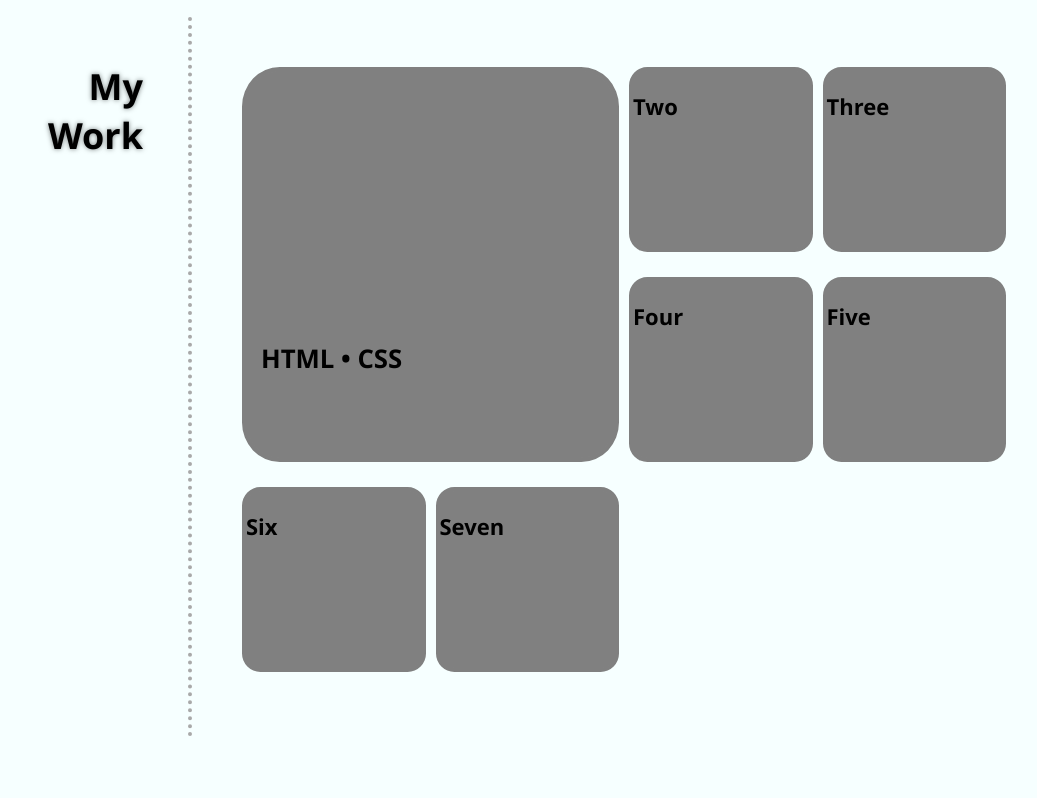
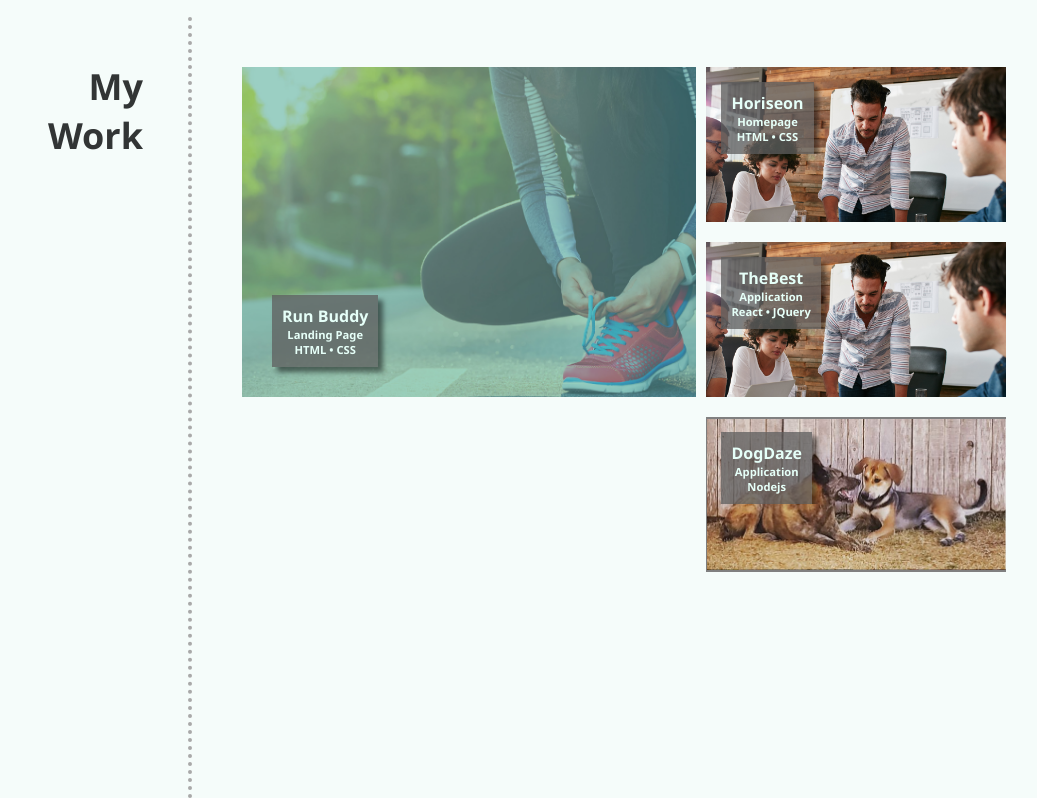
Before and after one commit to jessicajernigan/week2-challenge_professional-portfolio, a plain HTML site: page index.html in a window 1280 px wide. Shown: the part 741-1539 px from the top of the page, without its empty margins (124-1161 px from the left). Drawn offline with Linux system fonts and the light colour scheme.

Commit message:
projects positioning

```diff
--- a/assets/style.css
+++ b/assets/style.css
@@ -5,22 +5,26 @@
 }
 
 :root {
-  --light-text: wheat;
+  --light-text: rgb(230, 255, 248);
   --shadow: rgba(94, 94, 94, 0.75);
 
 }
 
 body {
   font-family: 'Segoe UI', Tahoma, Geneva, Verdana, sans-serif;
-  background-color: rgb(246, 255, 255);
+  background-color: rgb(245, 252, 250);
 }
 
 section {
   padding: 10px 0;
 }
 
-h1, h2 {
+h1 {
   text-shadow: 0 0 5px rgba(0, 0, 0, 0.5);
+}
+
+h2 {
+  color: rgb(50, 53, 53);
 }
 
 header {
@@ -31,7 +35,7 @@ header {
   position: -webkit-sticky;
   position: sticky;
   top: 0;
-  background-color: rgba(27, 67, 89, 0.75);
+  background-color: rgba(27, 89, 52, 0.75);
   z-index: 100;
   box-shadow: 5px 5px 5px rgba(0, 0, 0, 0.5);
 }
@@ -44,7 +48,7 @@ header h1 {
   color:var(--light-text);
 }
 
-header a {
+header a, h3, h4 {
   text-decoration: none;
   color:var(--light-text);
 }
@@ -107,36 +111,29 @@ header nav ul li a:hover {
   padding: 20px 0 100px 0;
 }
 
-/* Begin 'project tile' styles */
+/* Begin 'My Work' styles */
 .projects-grid-container {
   max-width: 940px;
   margin: 0 auto;
   display: grid;
-  grid-template-columns: repeat(4, 1fr);
-  grid-template-rows: repeat(3, 200px);
+  grid-template-columns: repeat(5, 1fr);
+  grid-template-rows: repeat(4, 1fr);
   grid-gap: 10px;
 }
 
 .projects-grid-item {
-  width: 1fr;
-  height: 1fr;
-  padding: 1em;
   background-color: gray;
-  border: solid black;
-  border-radius: 10%;
   border: 4px solid gray;
   font-size: 22px;
   font-weight: bold;
   margin-bottom: 15px;
   background-size: cover;
   background-position: center;
-  padding: 20px 0;
   display: flex;
   flex-direction: column;
 }
 
-.project-img {
-  width: 100%;
+.project-content {
   min-height: 300px;
   display: flex;
   padding: 15px;
@@ -145,18 +142,84 @@ header nav ul li a:hover {
   overflow: hidden;
 }
 
+.project-content-small {
+  display: flex;
+  align-items: flex-end;
+  position: relative;
+  overflow: hidden;
+}
+
+.project-card {
+  background: gray;
+  padding: 15px;
+  margin-bottom: 10px;
+  position: relative;
+  z-index: 10;
+}
+
+.project-card a {
+  text-decoration: none;
+}
+
+.card-text {
+  background-color: var(--shadow);
+  text-align: center;
+  padding: 10px;
+  box-shadow: 5px 5px 5px rgba(0, 0, 0, 0.5);
+}
+
+.card-text h3 {
+  font-size: 1rem;
+}
+
+.card-text h4 {
+  font-size: .7rem;
+}
+
 .project1 {
   grid-column-start: 1;
-  grid-column-end: 3;
+  grid-column-end: 4;
   grid-row-start: 1;
   grid-row-end: 3;
+  background-image: url("./images/hero-bg (1).jpg");
+  background-size: 200%;
+  background-position: 75% 50%;
+  background-repeat: no-repeat;
+  text-decoration: none;
 }
 
-.project-img-1 {
-  background-image: url("../images/hero-bg (1).jpg");
-  background-size: cover;
+.project2 {
+  grid-column-start: 4;
+  grid-column-end: 6;
+  grid-row-start: -5;
+  grid-row-end:-5;
+  background-image: url("./images/horiseon.png");
+  background-size: 100%;
+  background-position: 75% 50%;
+  background-repeat: no-repeat;
 }
 
+.project3 {
+  grid-column-start: 4;
+  grid-column-end: 6;
+  grid-row-start: -4;
+  grid-row-end:-3;
+  background-image: url("./images/horiseon.png");
+  background-size: 100%;
+  background-position: 75% 50%;
+  background-repeat: no-repeat;
+}
+
+.project4 {
+  grid-column-start: 4;
+  grid-column-end: 6;
+  grid-row-start: -3;
+  grid-row-end:-2;
+  background-image: url("./images/dogs.png");
+  background-size: 100%;
+  background-position: 75% 50%;
+  background-repeat: no-repeat;
+}
 
 .flex-container {
   display: flex;
@@ -169,7 +232,7 @@ header nav ul li a:hover {
   width: 20%;
   padding: 25px;
   text-align: right;
-  border-right: 5px solid darkgray;
+  border-right: 4px dotted darkgray;
 }
 
 .section-heading h2 {
@@ -180,16 +243,8 @@ header nav ul li a:hover {
 .section-content {
   padding: 50px;
   width: 80%;
-  align-content: center;
 }
 
-.side-border {
-  border-right: 4px dotted darkgray;
-}
-
-/* .flex-row {
-  display: block;
-} */
 
 .contact {
   margin: 50px auto;
@@ -207,14 +262,8 @@ header nav ul li a:hover {
   margin: 10px;
 }
 
-.contact-item a {
-  text-decoration: none;
-  font-size: 20px;
-  color: rgb(33, 52, 35);
-}
-
-.contact-item a:hover {
-  text-shadow: 10px 10px 10px rgba(0, 0, 0, 0.75);
+.contact-item:hover {
+  box-shadow: 10px 10px 10px rgba(0, 0, 0, 0.75);
 }
 
 .contact-info {
@@ -227,45 +276,3 @@ header nav ul li a:hover {
 .contact-text {
   flex: 12;
 }
-
-
-
-
-
-
-
-
-
-
-
-
-.interests-sidebar {
-  margin-right: 20px;
-  padding: 20px;
-  clear: both;
-  float: right;
-  width: 20%;
-  height: 100%;
-  font-family: 'Gill Sans', 'Gill Sans MT', 'Calibri', 'Trebuchet MS', sans-serif;
-  background-color: #2589bd;
-}
-
-.interest {
-  margin-bottom: 32px;
-  color: #ffffff;
-}
-
-.interest h3 {
-  margin-bottom: 10px;
-  text-align: center;
-}
-
-.interest img {
-  display: block;
-  margin: 10px auto;
-  max-width: 150px;
-}
-
-.interest span {
-  font-style: italic;
-}
--- a/index.html
+++ b/index.html
@@ -40,7 +40,7 @@
 
     <!-- Begin 'About Me' -->
     <section id="about-me" class="flex-container">
-      <div class="section-heading side-border">
+      <div class="section-heading">
         <h2>About Me</h2>
       </div>
       <div class="section-content">
@@ -58,36 +58,69 @@
 
     <!-- Begin 'My Work' -->
     <section id="my-work" class="projects flex-container">
-      <div class="section-heading side-border">
+      <div class="section-heading">
         <h2>My Work</h2>
       </div>
       <div class="section-content">
         <div class="projects-grid-container">
-          <article class="projects-grid-item project1">
-            <div class="project-img project-img-1">
-              <div>
-                <h3>HTML • CSS</h3>
+
+          <article class="project-card project1">
+            <a href="https://jessicajernigan.github.io/run-buddy/" target="blank">
+              <div class="project-content">
+                <div class="card-text">
+                  <h3>Run Buddy</h3>
+                  <h4>Landing Page</h4>
+                  <h4>HTML • CSS</h4>
+                </div>
+              </div>
+            </a>
+          </article>
+
+          <article class="project-card project2">
+          <a href="https://jessicajernigan.github.io/week1-challenge_horiseon-code-refactor/" target="blank">
+            <div class="project-content-small">
+              <div class="card-text">
+                <h3>Horiseon</h3>
+                <h4>Homepage</h4>
+                <h4>HTML • CSS</h4>
               </div>
             </div>
+          </a>
+          </article>
 
 
-          </article>
-          <div class="projects-grid-item project2">Two</div>
-          <div class="projects-grid-item project3">Three</div>
-          <div class="projects-grid-item project4">Four</div>
-          <div class="projects-grid-item project5">Five</div>
-          <div class="projects-grid-item project6">Six</div>
-          <div class="projects-grid-item project6">Seven</div>
+          <article class="project-card project3">
+            <a href="https://jessicajernigan.github.io/week1-challenge_horiseon-code-refactor/" target="blank">
+              <div class="project-content-small">
+                <div class="card-text">
+                  <h3>TheBest</h3>
+                  <h4>Application</h4>
+                  <h4>React • JQuery</h4>
+                </div>
+              </div>
+            </a>
+            </article>
+
+            <article class="project-card project4">
+              <a href="https://jessicajernigan.github.io/week1-challenge_horiseon-code-refactor/" target="blank">
+                <div class="project-content-small">
+                  <div class="card-text">
+                    <h3>DogDaze</h3>
+                    <h4>Application</h4>
+                    <h4>Nodejs</h4>
+                  </div>
+                </div>
+              </a>
+              </article>
+
         </div>
       </div>
     </section>
     <!-- End 'My Work' -->
 
-
-
     <!-- Begin contact section -->
     <section id="lets-talk" class="contact flex-container">
-      <div class="section-heading side-border">
+      <div class="section-heading">
         <h2>
           Let's Talk
         </h2>
@@ -95,53 +128,25 @@
 
       <div class="flex-container section-content">
         <div class="contact-item">
-          <a href="tel:8647848059"><img alt="" src="./assets/images/telephone-transparent-15.png" width="75" height="75"></a>
+          <a href="tel:8647848059"><img alt="" src="./assets/images/telephone-transparent-15.png" width="75"
+              height="75"></a>
         </div>
         <div class="contact-item">
-          <a href="mailto://jernigan.jessica.leigh@gmail.com"><img alt="" src="./assets/images/email.png" width="75" height="75"></a>
+          <a href="mailto:jernigan.jessica.leigh@gmail.com"><img alt="" src="./assets/images/email.png" width="75"
+              height="75"></a>
         </div>
         <div class="contact-item">
-          <a href="https://github.com/jessicajernigan"><img alt="" src="./assets/images/github.png" width="75" height="75"></a>
+          <a href="https://github.com/jessicajernigan"><img alt="" src="./assets/images/github.png" width="75"
+              height="75"></a>
         </div>
         <div class="contact-item">
-          <a href="https://www.linkedin.com/in/jessicaleighjernigan/"><img alt="" src="./assets/images/linkedin.png" width="75" height="75"></a>
+          <a href="https://www.linkedin.com/in/jessicaleighjernigan/"><img alt="" src="./assets/images/linkedin.png"
+              width="75" height="75"></a>
         </div>
       </div>
     </section>
 
-
-
-    <!-- <section class="interests-sidebar">
-      <article class="interest">
-        <h3>
-          Fitness
-        </h3>
-
-        <p>Bikram yoga. Training for a half marathon (so I'll be ready when/if those are ever a thing again.)</p>
-      </article>
-      <article class="interest">
-        <h3>
-          Books
-        </h3>
-
-        <p>The best books I've read this year, in no particular order, are: <br>
-          <ul>
-            <li>
-              <span>Trick Mirror</span> by Jia Tolentino
-            </li>
-            <li>
-              <span>What You Have Heard is True</span> by Carolyn Forche
-            </li>
-            <li>
-              <span>Atomic Habits</span> by James Clear
-            </li>
-            </ol>
-        </p>
-      </article>
-    </section> -->
   </div>
-
-
 </body>
 
 </html>
```
Also changed, not shown: assets/images/dogs.png (added), assets/images/horiseon.png (added).
